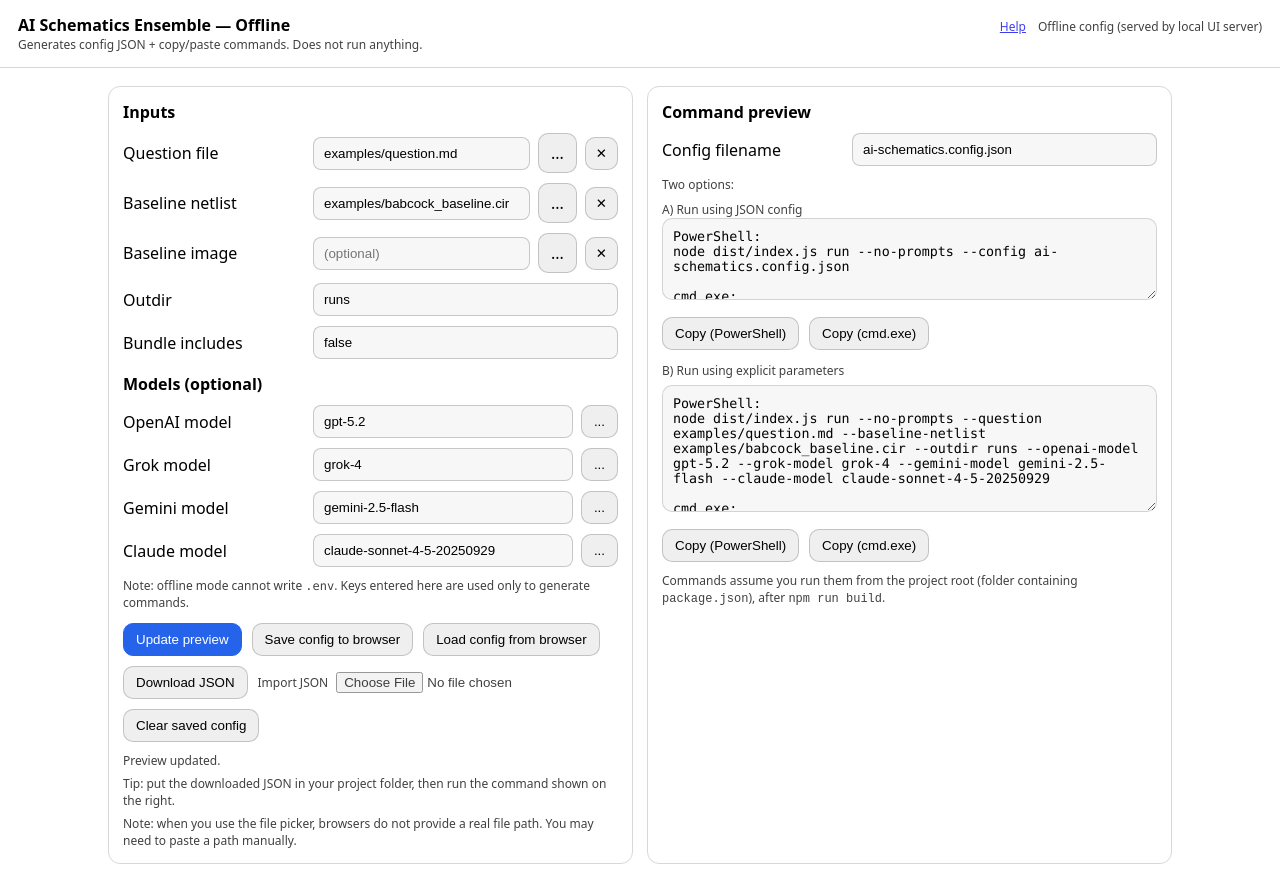
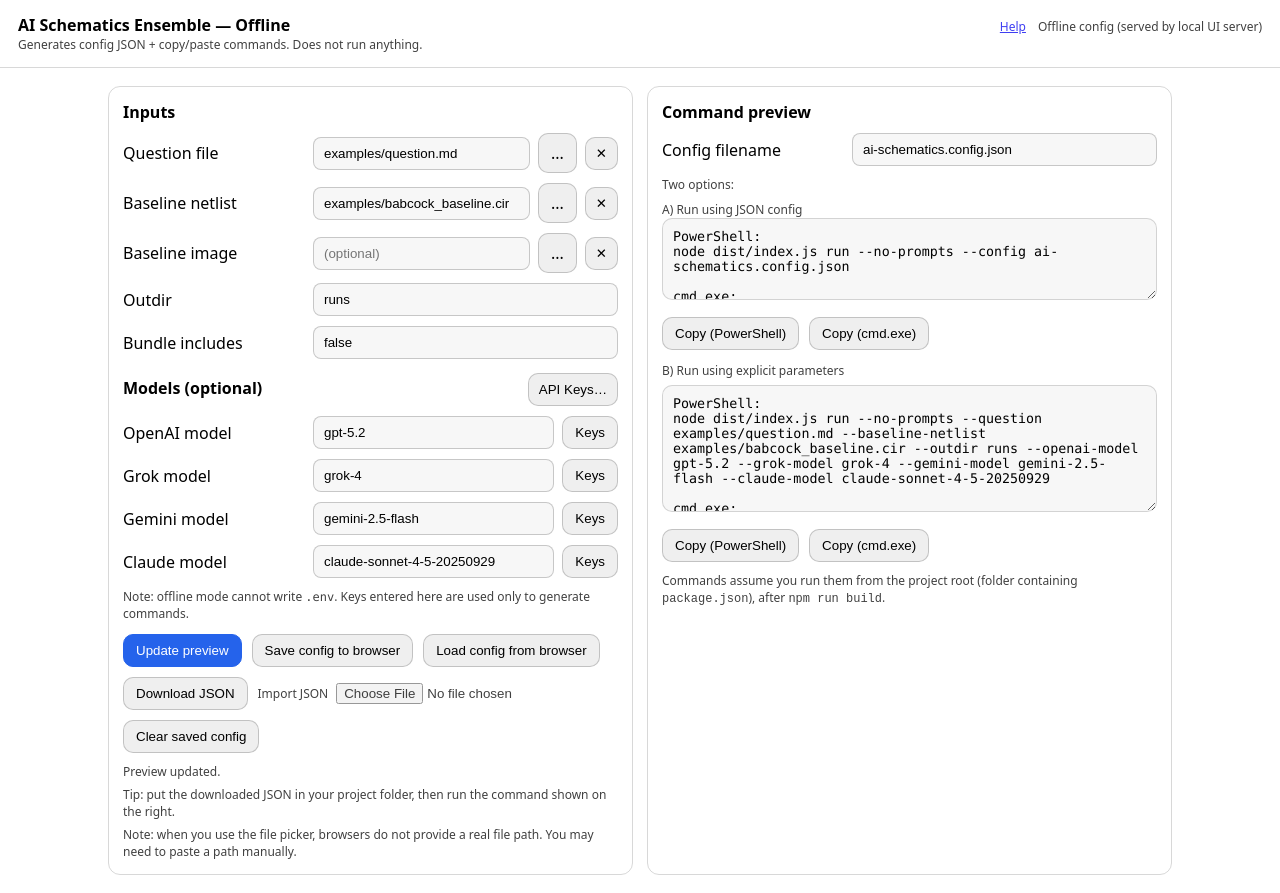
Before and after one commit to edbecnel/AiSchematicsEnsemble, a website: page offline.html in a window 1280 px wide. Drawn offline with Linux system fonts and the light colour scheme.

Commit message:
Make API key buttons visible

```diff
--- a/offline.html
+++ b/offline.html
@@ -287,8 +287,25 @@
             />
           </div>
 
-          <div style="font-weight: 700; margin: 14px 0 8px">
-            Models (optional)
+          <div
+            style="
+              display: flex;
+              align-items: baseline;
+              justify-content: space-between;
+              gap: 12px;
+              font-weight: 700;
+              margin: 14px 0 8px;
+            "
+          >
+            <div>Models (optional)</div>
+            <button
+              type="button"
+              id="keysOpenBtn"
+              title="Open API keys (for generating commands)"
+              style="padding: 8px 10px"
+            >
+              API Keys…
+            </button>
           </div>
           <div class="row">
             <label>OpenAI model</label>
@@ -299,7 +316,7 @@
                 id="openaiKeyBtn"
                 title="Enter OPENAI_API_KEY"
               >
-                ...
+                Keys
               </button>
             </div>
           </div>
@@ -308,7 +325,7 @@
             <div style="display: flex; gap: 8px; align-items: center">
               <input id="grokModel" type="text" value="grok-4" />
               <button type="button" id="xaiKeyBtn" title="Enter XAI_API_KEY">
-                ...
+                Keys
               </button>
             </div>
           </div>
@@ -321,7 +338,7 @@
                 id="geminiKeyBtn"
                 title="Enter GEMINI_API_KEY"
               >
-                ...
+                Keys
               </button>
             </div>
           </div>
@@ -338,7 +355,7 @@
                 id="anthropicKeyBtn"
                 title="Enter ANTHROPIC_API_KEY"
               >
-                ...
+                Keys
               </button>
             </div>
           </div>
@@ -1366,6 +1383,9 @@
         );
 
       // API keys modal
+      const keysOpenBtn = document.getElementById("keysOpenBtn");
+      if (keysOpenBtn)
+        keysOpenBtn.addEventListener("click", () => openKeysModal());
       if (els.openaiKeyBtn)
         els.openaiKeyBtn.addEventListener("click", () =>
           openKeysModal("openai"),
```
